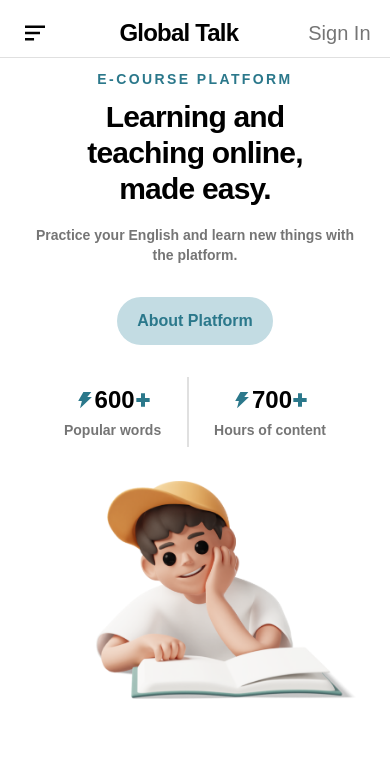
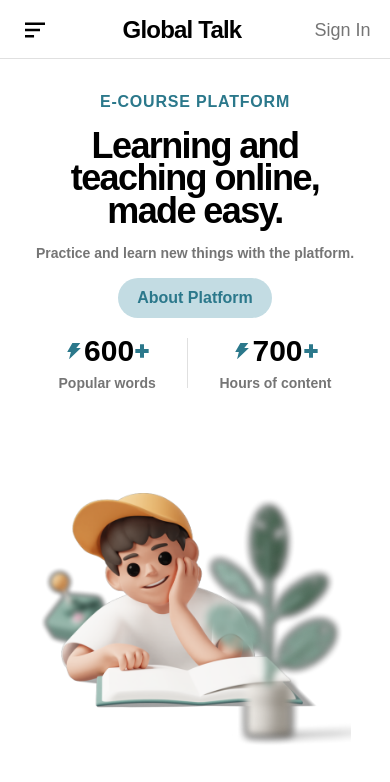
Before and after one commit to thinc-org/hacktoschool-fryingchicken, a Next.js app in the folder frontend/: page / in a window 390 px wide. Shown: the top 782 px of the page. Built offline with nearby package versions, Linux system fonts and the light colour scheme.

Commit message:
feat: redesign mobile landing page

```diff
--- a/frontend/components/DesktopNavbar.tsx
+++ b/frontend/components/DesktopNavbar.tsx
@@ -7,8 +7,8 @@ interface props {
 
 const DesktopNavbar = ({ links }: props) => {
   return (
-    <header className="hide-md bg-white nav-container flex justify-between py-[2%] px-[8%] content-center sticky top-0">
-      <div className="flex content-center">
+    <header className="hide-md bg-white nav-container flex justify-between h-[10vh] px-[8%] items-center sticky top-0">
+      <div className="flex items-center">
         <h1 className="font-black tracking-[-0.05rem] text-2xl text-center">
           Global Talk
         </h1>
--- a/frontend/components/LandingData.tsx
+++ b/frontend/components/LandingData.tsx
@@ -3,13 +3,13 @@ import { BiPlusMedical } from 'react-icons/bi';
 
 const LandingData = ({ num, title }: { num: number; title: string }) => {
   return (
-    <div className="flex flex-col items-center">
+    <div className="flex flex-col items-center w-max">
       <div className="flex items-center">
         <AiFillThunderbolt className="text-xl sm:text-4xl text-cyan-dark" />
-        <span className="text-2xl font-bold sm:text-5xl">{num}</span>
+        <span className="text-3xl font-bold sm:text-5xl">{num}</span>
         <BiPlusMedical className="text-base sm:text-3xl text-cyan-dark" />
       </div>
-      <span className="text-sm mt-1 sm:text-lg font-semibold text-grey-dark">
+      <span className="text-sm mt-1 sm:text-lg font-semibold text-grey-dark w-max">
         {title}
       </span>
     </div>
--- a/frontend/components/MobileNavbar.tsx
+++ b/frontend/components/MobileNavbar.tsx
@@ -12,8 +12,8 @@ interface props {
 const MobileNavbar = ({ links }: props) => {
   const [open, setOpen] = useState(false);
   return (
-    <header className="md:hidden sticky top-0 w-screen bg-white pt-[2%] mb-[2%] z-10">
-      <div className="w-screen nav-container px-[5%] flex justify-between justify-items-center items-center h-[50px]">
+    <header className="lg:hidden sticky top-0 w-screen bg-white z-10">
+      <div className="w-screen nav-container px-[5%] flex justify-between justify-items-center items-center h-[7vh]">
         {!open ? (
           <BiMenuAltLeft
             onClick={() => setOpen(!open)}
@@ -28,7 +28,7 @@ const MobileNavbar = ({ links }: props) => {
         <h1 className="tracking-[-0.05rem] text-2xl text-center font-black">
           Global Talk
         </h1>
-        <h2 className="text-[#757575] text-xl">Sign In</h2>
+        <h2 className="text-[#757575] text-lg">Sign In</h2>
       </div>
       <nav>
         {
--- a/frontend/pages/index.tsx
+++ b/frontend/pages/index.tsx
@@ -1,58 +1,41 @@
 import type { NextPage } from 'next';
 import Image from 'next/image';
-import lyingBoy from '../public/lyingBoy.png';
-import bgTree from '../public/BgTree.png';
-import frontTree from '../public/frontTree.png';
 import LandingData from '../components/LandingData';
+import boyWithTree from '../public/boyWithTree.png';
 
 const Home: NextPage = () => {
   return (
     <>
-      <main className="px-[8%] my-[3%] flex flex-col justify-between overflow-x-hidden md:flex-row text-center md:text-left">
-        <div className="">
-          <h2 className="text-cyan-dark font-bold text-sm sm:text-lg uppercase tracking-[0.15rem]">
+      <main className="grid grid-cols-1 justify-center h-[93vh]">
+        <section className="flex flex-col text-center items-center mt-[8%]">
+          <h3 className="text-cyan-dark font-bold text-base tracking-wider">
             E-COURSE PLATFORM
-          </h2>
-          <h1 className="py-[3%] text-3xl sm:text-[4rem] tracking-[-0.05rem] sm:leading-[4rem] font-extrabold">
-            Learning and
-            <br />
-            teaching online,
-            <br />
+          </h3>
+          <h1 className="font-black text-4xl tracking-[-0.1rem] my-[4%] leading-[0.9]">
+            Learning and <br /> teaching online, <br />
             made easy.
-            <br />
           </h1>
-          <h2 className="text-grey-dark text-sm sm:text-lg font-semibold pt-2">
-            Practice your English and learn new things with the platform.
-          </h2>
+          <h3 className="font-semibold text-grey-dark text-sm">
+            Practice and learn new things with the platform.
+          </h3>
           <a
-            className="my-8 py-3 inline-block bg-cyan-light rounded-full px-5 font-bold text-cyan-dark hover:bg-cyan-dark hover:text-white transition-all duration-300"
+            className="text-cyan-dark font-bold text-base bg-cyan-light rounded-full max-w-max px-[5%] py-[2%] my-[4%] hover:bg-cyan-dark hover:text-white transition-all duration-300"
             href="#"
           >
             About Platform
           </a>
-          <div className="flex content-center justify-between w-[80%] items-center mx-auto">
+          <div className="flex items-center justify-between w-[70%]">
             <LandingData num={600} title={'Popular words'} />
-            <div className="h-[70px] ver-line"></div>
+            <div className="ver-line h-[50px]"></div>
             <LandingData num={700} title={'Hours of content'} />
           </div>
-        </div>
-        <div className="relative right-[-4rem] w-[100%] md:w-[50%] lg:pt-[1%] h-[80vh]">
-          <Image
-            className="hidden lg:block lg:absolute lg:z-[-1] lg:max-w-[30%] lg:left-[-10%] lg:top-[25%]"
-            src={bgTree}
-            alt="background tree"
-          />
-          <Image
-            className="hidden lg:block lg:absolute lg:z-[1] lg:right-[-150px] lg:max-w-[70%] lg:bottom-[5%]"
-            src={frontTree}
-            alt="front tree"
-          />
-          <Image
-            className="max-w-[80%] top-[5%] mx-auto sm:top-[30%] absolute sm:max-w-[90%] lg:top-[10%]"
-            src={lyingBoy}
-            alt="lying boy"
-          />
-        </div>
+        </section>
+
+        <Image
+          className="max-w-[80%] mx-auto h-auto mt-[3%]"
+          src={boyWithTree}
+          alt="Lying boy with tree as background"
+        />
       </main>
     </>
   );
--- a/frontend/styles/globals.css
+++ b/frontend/styles/globals.css
@@ -19,10 +19,10 @@
 }
 
 .ver-line {
-  border-left: 2.5px solid #e0e0e0;
+  border-left: 1.5px solid #e0e0e0;
 }
 
-@media (max-width: 768px) {
+@media (max-width: 1024px) {
   .hide-md {
     display: none;
   }
```
Also changed, not shown: frontend/public/boyWithTree.png (added).
